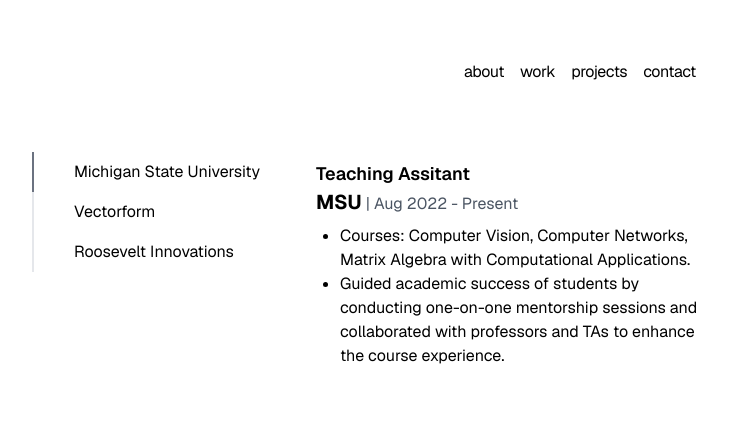
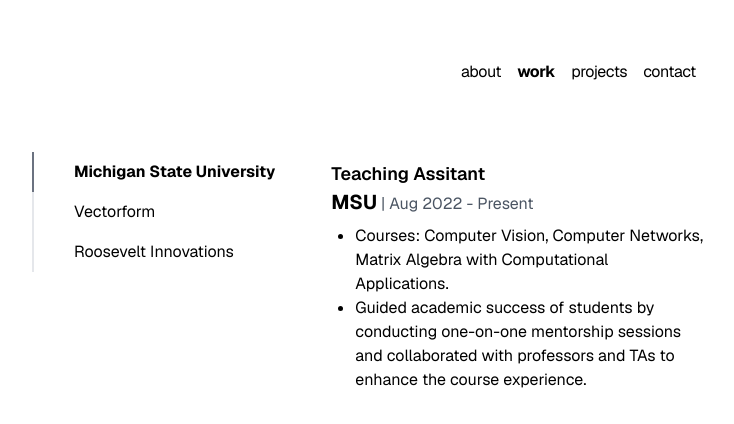
Before and after one commit to ayaanmayooq/portfolio, a Next.js app: page /work in a window 1280 px wide. Shown: the top 424 px of the page, without its empty margins (272-1006 px from the left). Built offline with nearby package versions, Linux system fonts and the light colour scheme.

Commit message:
bolding while selected

```diff
--- a/app/components/nav.tsx
+++ b/app/components/nav.tsx
@@ -1,4 +1,7 @@
+"use client"
+
 import Link from 'next/link';
+import { usePathname } from 'next/navigation';
 
 const navItems = {
     '/': {
@@ -16,6 +19,8 @@
 };
 
 export function Navbar() {
+    const pathname = usePathname()
+
     return (
         <aside className="-ml-[8px] mb-16 tracking-tight">
             <div className="lg:sticky lg:top-20">
@@ -29,7 +34,9 @@
                                 <Link
                                     key={path}
                                     href={path}
-                                    className="transition-all hover:text-neutral-800 dark:hover:text-neutral-200 flex align-middle relative py-1 px-2"
+                                    className={`transition-all hover:text-neutral-800 dark:hover:text-neutral-200 flex align-middle relative
+                                    py-1 px-2 ${pathname === path ? 'font-bold' : ''
+                                        }`}
                                 >
                                     {name}
                                 </Link>
--- a/app/components/verticalTabs.tsx
+++ b/app/components/verticalTabs.tsx
@@ -13,7 +13,7 @@
         <div className="container relative flex">
             <div className="tabs flex flex-col">
                 <a
-                    className={`tab px-10 flex-1 py-2 border-l-2 cursor-pointer ${activeTab === 1 ? 'border-l-2 border-gray-500' : ''}`}
+                    className={`tab px-10 flex-1 py-2 border-l-2 cursor-pointer duration-1000 ${activeTab === 1 ? 'border-l-2 border-gray-500 font-bold' : ''}`}
                     href="#"
                     data-tab="1"
                     onClick={() => handleTabClick(1)}
@@ -21,7 +21,7 @@
                     Michigan State University
                 </a>
                 <a
-                    className={`tab px-10 flex-1 py-2 border-l-2 cursor-pointer ${activeTab === 2 ? 'border-l-2 border-gray-500' : ''
+                    className={`tab px-10 flex-1 py-2 border-l-2 cursor-pointer duration-1000 ${activeTab === 2 ? 'border-l-2 border-gray-500 font-bold' : ''
                         }`}
                     href="#"
                     data-tab="2"
@@ -30,7 +30,7 @@
                     Vectorform
                 </a>
                 <a
-                    className={`tab px-10 flex-1 py-2 border-l-2 cursor-pointer ${activeTab === 3 ? 'border-l-2 border-gray-500' : ''
+                    className={`tab px-10 flex-1 py-2 border-l-2 cursor-pointer duration-1000 ${activeTab === 3 ? 'border-l-2 border-gray-500 font-bold' : ''
                         }`}
                     href="#"
                     data-tab="3"
@@ -42,7 +42,7 @@
 
             <div className="flex pl-4">
                 <div
-                    className={`absolute py-2 transition-opacity ${activeTab === 1 ? 'opacity-100 z-10' : 'opacity-0'
+                    className={`absolute py-2 transition-opacity duration-1000 ${activeTab === 1 ? 'opacity-100 z-10' : 'opacity-0'
                         }`}
                     data-tab="1"
                 >
@@ -65,7 +65,7 @@
                 </div>
 
                 <div
-                    className={`absolute py-2 transition-opacity ${activeTab === 2 ? 'opacity-100 z-10' : 'opacity-0'
+                    className={`absolute py-2 transition-opacity duration-1000 ${activeTab === 2 ? 'opacity-100 z-10' : 'opacity-0'
                         }`}
                     data-tab="2"
                 >
@@ -90,7 +90,7 @@
                 </div>
 
                 <div
-                    className={`absolute py-2 transition-opacity ${activeTab === 3 ? 'opacity-100 z-10' : 'opacity-0'
+                    className={`absolute py-2 transition-opacity duration-1000 ${activeTab === 3 ? 'opacity-100 z-10' : 'opacity-0'
                         }`}
                     data-tab="3"
                 >
```
